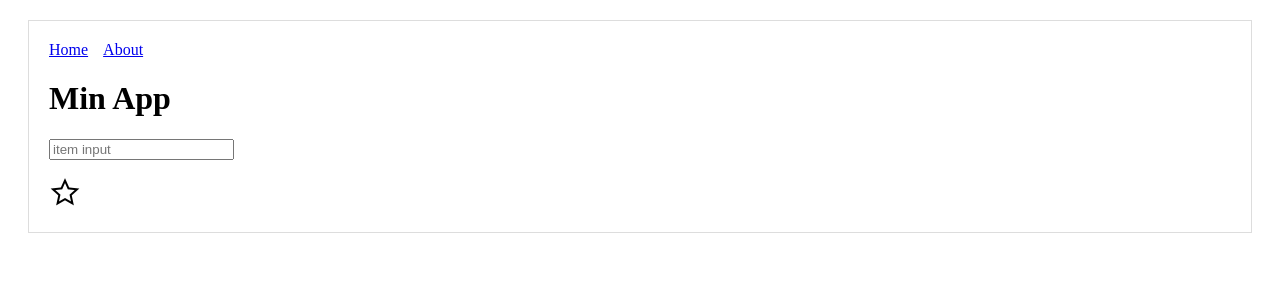
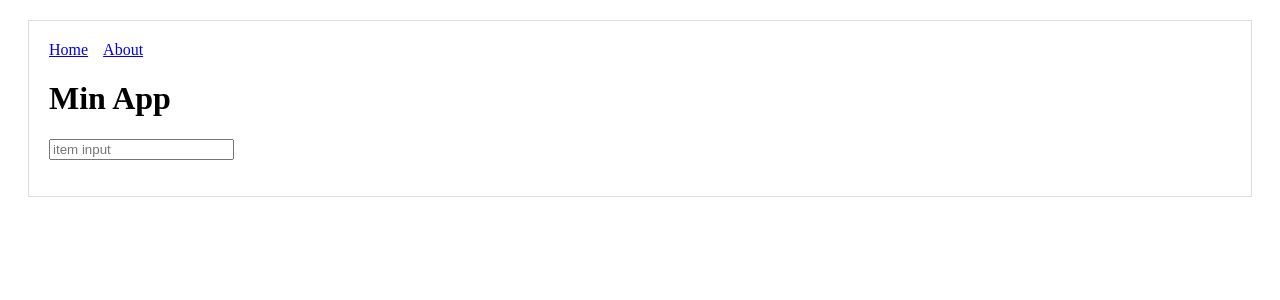
Before and after one commit to Beznet/tydii, a Next.js app: page / in a window 1280 px wide. Shown: the top 300 px of the page. Built offline with nearby package versions, Linux system fonts and the light colour scheme.

Commit message:
added reactstrap, removed test star

```diff
--- a/components/Rating.js
+++ b/components/Rating.js
@@ -2,7 +2,7 @@ import React from 'react';
 
 const Star = () => {
   return (
-    <img src='/star_test.png'/>
+    <img src='/star_empty.svg'/>
   )
 }
 
--- a/package.json
+++ b/package.json
@@ -13,8 +13,9 @@
   "license": "ISC",
   "dependencies": {
     "next": "^9.1.1",
-    "react": "^16.10.2",
-    "react-dom": "^16.10.2"
+    "react": "^16.11.0",
+    "react-dom": "^16.11.0",
+    "reactstrap": "^8.1.1"
   },
   "devDependencies": {}
 }
--- a/pages/index.js
+++ b/pages/index.js
@@ -3,7 +3,6 @@ import Layout from '../components/Layout';
 import ItemForm from '../components/ItemForm';
 import ItemList from '../components/ItemList';
 import useItemState from '../components/useItemState';
-import Star from '../components/Rating';
 
 export default function Index() {
   const { items, addItem, deleteItem} = useItemState([])
@@ -22,7 +21,6 @@ export default function Index() {
         }}
       />
       <ItemList items={items} deleteItem={ deleteItem } />
-      <Star />
     </Layout>
   );
 }
--- /dev/null
+++ b/styles/style.css
@@ -0,0 +1,4 @@
+.star-container {
+  width: 100px;
+  height: 50px;
+}
```
Also changed, not shown: public/star_empty.svg, 1 other file (tests, documents, lock files or other folders).
